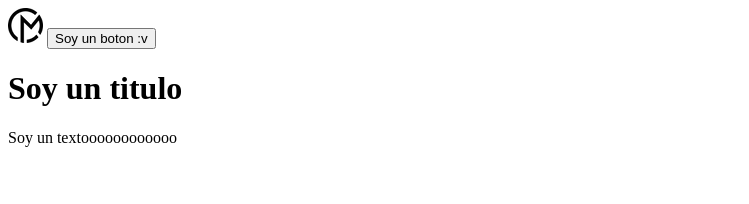
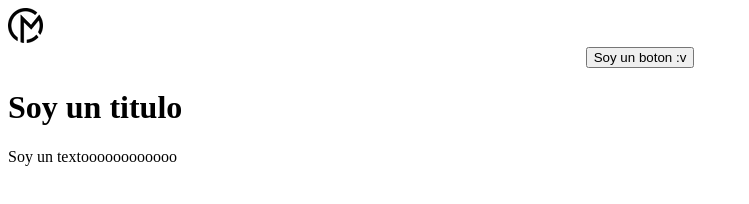
Before and after one commit to OrellanaMatias/aprendiendo-git, a plain HTML site: page index.html in a window 1280 px wide. Shown: the whole page, without its empty margins (0-749 px from the left). Drawn offline with Linux system fonts and the light colour scheme.

Commit message:
centrando el boton

```diff
--- a/index.html
+++ b/index.html
@@ -8,7 +8,7 @@
 </head>
 <body>
     <img src="favicon.webp" alt="Logo de Mi Empresa">
-    <button type="button">Soy un boton :v</button>
+    <center><button type="button">Soy un boton :v</button></center>
     <h1>Soy un titulo</h1>
     <p>Soy un textoooooooooooo</p>
 </body>
```
